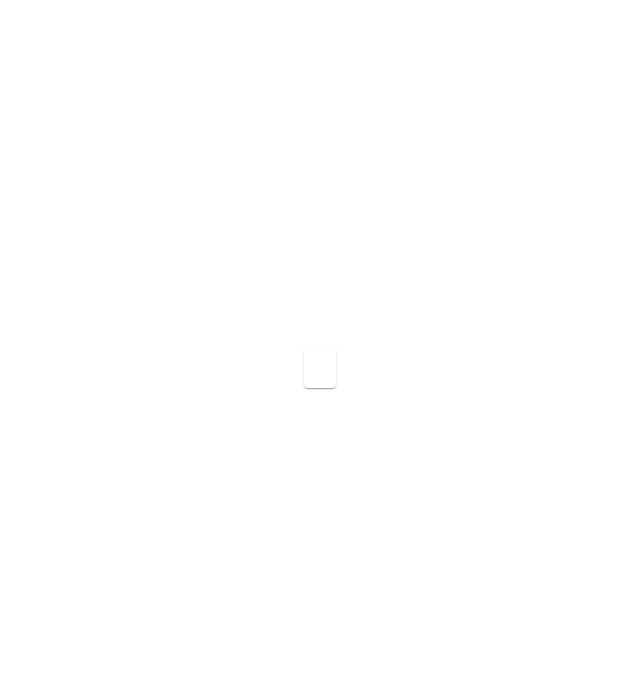
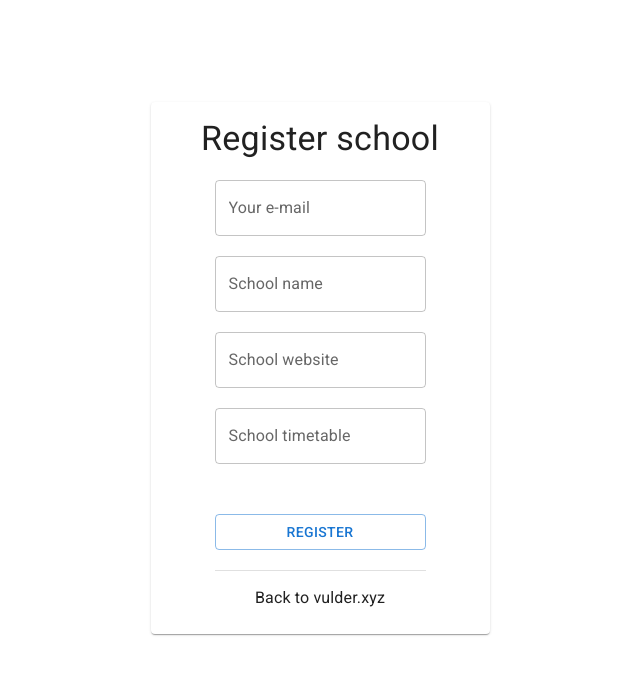
Before and after one commit to VulderApp/SchoolFormFrontend, a React (Create React App) app: page / in a window 1280 px wide. Before the commit this address had no page. Shown: the top 674 px of the page, without its empty margins (320-960 px from the left). Built offline with nearby package versions, Linux system fonts and the light colour scheme.

Commit message:
Improve form validation with Yup (#13)

```diff
--- a/package.json
+++ b/package.json
@@ -23,7 +23,8 @@
     "react-scripts": "4.0.3",
     "styled-components": "^5.3.3",
     "typescript": "^4.5.4",
-    "web-vitals": "^1.0.1"
+    "web-vitals": "^1.0.1",
+    "yup": "^0.32.11"
   },
   "scripts": {
     "start": "react-scripts start",
--- a/src/App.tsx
+++ b/src/App.tsx
@@ -21,7 +21,7 @@ const App = (): ReactElement => {
         <Card>
           <CardContent>
             <Routes>
-              <Route path="/register" element={<Register />} />
+              <Route path="/" element={<Register />} />
               <Route path="/complete" element={<Complete />} />
             </Routes>
           </CardContent>
--- a/src/components/register/RegisterForm.tsx
+++ b/src/components/register/RegisterForm.tsx
@@ -5,37 +5,14 @@ import { Theme } from "@mui/material/styles";
 import { useFormik } from "formik";
 import { sendSchoolForm } from "../../api/api";
 import { useNavigate } from "react-router-dom";
+import * as Yup from "yup";
 
 const inputStyles: SxProps<Theme> = {
   marginBottom: "20px",
 };
 
-type ErrorModel = {
-  error: boolean;
-  message: string;
-};
-
 const RegisterForm = (): ReactElement => {
   const [openSnackbar, setOpenSnackbar] = React.useState(false);
-  const [emailError, setEmailError] = React.useState<ErrorModel>({
-    error: false,
-    message: "",
-  });
-  const [schoolNameError, setSchoolNameError] = React.useState<ErrorModel>({
-    error: false,
-    message: "",
-  });
-  const [schoolWebsiteUrlError, setSchoolWebsiteUrlError] =
-    React.useState<ErrorModel>({
-      error: false,
-      message: "",
-    });
-  const [schoolTimetableUrlError, setSchoolTimetableUrlError] =
-    React.useState<ErrorModel>({
-      error: false,
-      message: "",
-    });
-
   const navigate = useNavigate();
 
   const formik = useFormik({
@@ -45,32 +22,12 @@ const RegisterForm = (): ReactElement => {
       schoolWebsiteUrl: "",
       schoolTimetableUrl: "",
     },
-    validate: (values) => {
-      if (values.email.trim() === "") {
-        setEmailError({
-          error: true,
-          message: "This field is empty",
-        });
-      }
-      if (values.schoolName.trim() === "") {
-        setSchoolNameError({
-          error: true,
-          message: "This field is empty",
-        });
-      }
-      if (values.schoolTimetableUrl.trim() === "") {
-        setSchoolWebsiteUrlError({
-          error: true,
-          message: "This field is empty",
-        });
-      }
-      if (values.schoolWebsiteUrl.trim() === "") {
-        setSchoolTimetableUrlError({
-          error: true,
-          message: "This field is empty",
-        });
-      }
-    },
+    validationSchema: Yup.object().shape({
+      email: Yup.string().email("Invalid email").required("Required"),
+      schoolName: Yup.string().min(10, "Too short!").required("Required"),
+      schoolWebsiteUrl: Yup.string().url("Invalid URL").required("Required"),
+      schoolTimetableUrl: Yup.string().url("Invalid URL").required("Required"),
+    }),
     onSubmit: async (values) => {
       const statusCode = await sendSchoolForm(
         values.email,
@@ -117,42 +74,54 @@ const RegisterForm = (): ReactElement => {
     >
       <TextField
         id="email"
+        name="email"
         type="email"
         sx={inputStyles}
-        error={emailError.error}
-        helperText={emailError.message}
         label="Your e-mail"
         variant="outlined"
+        error={formik.touched.email && formik.errors.email !== undefined}
+        helperText={formik.errors.email}
         onChange={formik.handleChange}
         value={formik.values.email}
       />
       <TextField
         id="schoolName"
+        name="schoolName"
         sx={inputStyles}
-        error={schoolNameError.error}
-        helperText={schoolNameError.message}
         label="School name"
         variant="outlined"
+        error={
+          formik.touched.schoolName && formik.errors.schoolName !== undefined
+        }
+        helperText={formik.errors.schoolName}
         onChange={formik.handleChange}
         value={formik.values.schoolName}
       />
       <TextField
         id="schoolWebsiteUrl"
+        name="schoolWebsiteUrl"
         sx={inputStyles}
-        error={schoolWebsiteUrlError.error}
-        helperText={schoolWebsiteUrlError.message}
         label="School website"
         variant="outlined"
+        error={
+          formik.touched.schoolWebsiteUrl &&
+          formik.errors.schoolWebsiteUrl !== undefined
+        }
+        helperText={formik.errors.schoolWebsiteUrl}
         onChange={formik.handleChange}
         value={formik.values.schoolWebsiteUrl}
       />
       <TextField
         id="schoolTimetableUrl"
+        name="schoolTimetableUrl"
         sx={inputStyles}
-        error={schoolTimetableUrlError.error}
-        helperText={schoolTimetableUrlError.message}
         label="School timetable"
         variant="outlined"
+        error={
+          formik.touched.schoolTimetableUrl &&
+          formik.errors.schoolTimetableUrl !== undefined
+        }
+        helperText={formik.errors.schoolTimetableUrl}
         onChange={formik.handleChange}
         value={formik.values.schoolTimetableUrl}
       />
```
Also changed, not shown: 1 other file (tests, documents, lock files or other folders).
